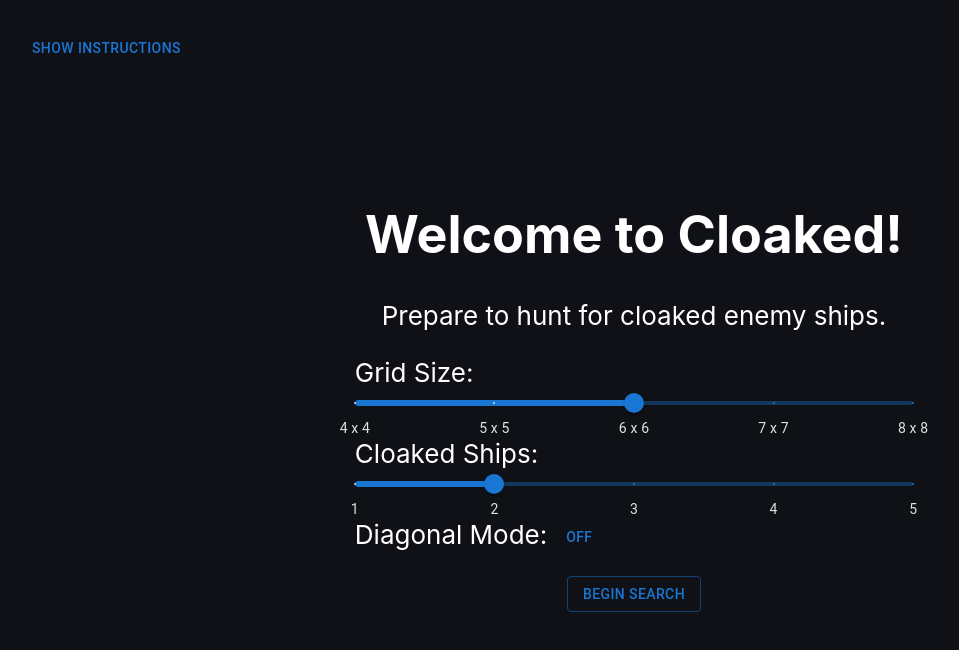
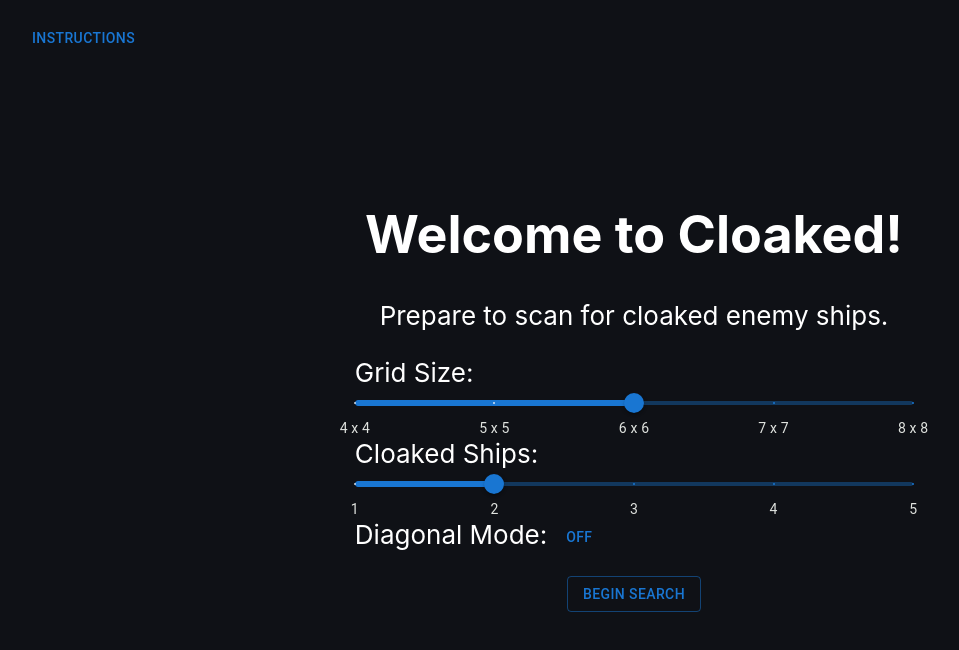
Before and after one commit to bwwhitaker/cloaked, a React (Create React App) app: page / in a window 1280 px wide. Shown: the top 650 px of the page, without its empty margins (6-965 px from the left). Built offline with nearby package versions, Linux system fonts and the light colour scheme.

Commit message:
Style Instructions and implement unit test

```diff
--- a/src/Components/GameSpace.css
+++ b/src/Components/GameSpace.css
@@ -1,7 +1,9 @@
 .HeaderRow {
 	position: fixed;
 	padding: 10px;
-	margin: 20px;
+	margin-top: 10px;
+	margin-left: 20px;
+	margin-bottom: 20px;
 	top: 0;
 	left: 0;
 }
@@ -9,6 +11,7 @@
 .GameSpaceVertical {
 	margin-top: 20px;
 	margin-bottom: 20px;
+	cursor: default;
 }
 
 .CenterAligning {
@@ -26,4 +29,5 @@
 
 .DiagonalModeMessage {
 	font-size: 1rem;
+	cursor: default;
 }
--- a/src/Components/GameSpace.js
+++ b/src/Components/GameSpace.js
@@ -94,11 +94,11 @@ function GameSpace() {
 							//console.log('opening');
 						}}
 					>
-						Show Instructions
+						Instructions
 					</Button>
 				</div>
 				<h1>Welcome to Cloaked!</h1>
-				<p>Prepare to hunt for cloaked enemy ships.</p>
+				<p>Prepare to scan for cloaked enemy ships.</p>
 				<Grid container>
 					Grid Size:
 					<Slider
@@ -177,7 +177,7 @@ function GameSpace() {
 								//console.log('opening');
 							}}
 						>
-							Show Instructions
+							Instructions
 						</Button>
 					</div>
 
--- a/src/Components/InstructionModule.css
+++ b/src/Components/InstructionModule.css
@@ -1,3 +1,19 @@
+.instruction-module {
+	background-color: #0f1116;
+	color: white;
+}
+
 .padded {
 	padding-left: 25px;
 }
+
+.instruction-module Button {
+	margin-top: 10px;
+	left: 50%;
+	-ms-transform: translate(-50%, -50%);
+	transform: translate(-50%, -50%);
+}
+
+.center {
+	text-align: center;
+}
--- a/src/Components/InstructionModule.js
+++ b/src/Components/InstructionModule.js
@@ -10,8 +10,11 @@ function InstructionModule(props) {
 
 	return (
 		<Dialog onClose={handleClose} open={props.openInstructions}>
+			<section className='instruction-module'>
 				<DialogContent>
-				<Typography variant='h6'>Searching for cloaked ships is easy!</Typography>
+					<div className='center'>
+						<Typography variant='h5'>Searching for cloaked ships is easy!</Typography>
+					</div>
 					<Typography variant='h6'>1. Scanning for Ships:</Typography>
 					<Typography className='padded' variant='body2'>
 						You start in "Scan" mode. Click on a square to check for hidden ships.
@@ -26,13 +29,13 @@ function InstructionModule(props) {
 					</Typography>
 					<Typography variant='h6'>3. Scan Results:</Typography>
 					<Typography className='padded' variant='body2'>
-					Black means no ship detected in the clicked or neighboring squares.
+						Black square = no ship detected in the clicked or neighboring squares.
 					</Typography>
 					<Typography className='padded' variant='body2'>
-					Blue indicates at least one cloaked ship nearby.
+						Blue square = at least one cloaked ship nearby.
 					</Typography>
 					<Typography className='padded' variant='body2'>
-					Red means your scans have been detected, and the enemy has fired. Game over!
+						Red square = your scans was detected, and the enemy has fired. Game over!
 					</Typography>
 					<Typography variant='h6'>4. Locking Targets:</Typography>
 					<Typography className='padded' variant='body2'>
@@ -53,10 +56,11 @@ function InstructionModule(props) {
 					</Typography>
 					<Typography variant='h6'>8. Unlocking Targets:</Typography>
 					<Typography className='padded' variant='body2'>
-					To unlock a target, click the "Unlock" button, then click the square. Return to Scanning mode by clicking the
-					"Scan" button.
+						To unlock a target, click the "Unlock" button, then click the square. Return to Scanning mode by clicking
+						the "Scan" button.
 					</Typography>
 				</DialogContent>
+
 				<Button
 					onClick={() => {
 						handleClose();
@@ -64,6 +68,7 @@ function InstructionModule(props) {
 				>
 					Close
 				</Button>
+			</section>
 		</Dialog>
 	);
 }
```
Also changed, not shown: 1 other file (tests, documents, lock files or other folders). Lines whose indentation alone changed are shown as unchanged.
